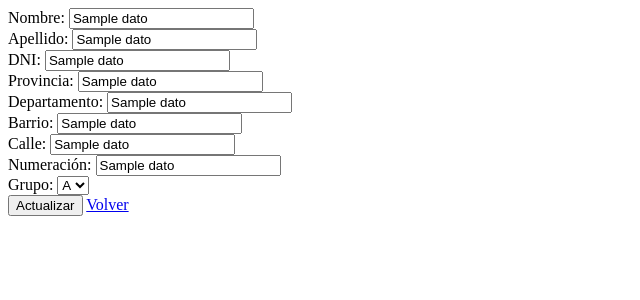
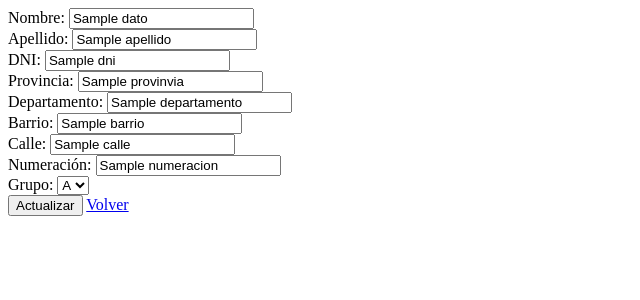
Before and after one commit to 00nic/control_dengue, a Flask app: template templates/editarDatos.html in a window 1280 px wide. Shown: the top 300 px of the page, without its empty margins (0-640 px from the left). Run offline with Flask 3, Linux system fonts and the light colour scheme; the template is opened without the code that fills it: most values are stand-ins (such as "Sample title", 1, 10 or a date in 2020); some libraries are stand-ins or nearby versions.

Commit message:
se arreglo problema con actualizar datos, TODO OK

```diff
--- a/templates/editarDatos.html
+++ b/templates/editarDatos.html
@@ -7,45 +7,45 @@
 </head>
 <body>
     <div>
-        <form action="/actualizarDatos/{{datos.0}}" method="POST">
+        <form action="/actualizarDatos/{{datos['indice']}}" method="POST">
             <div>
                 <label>Nombre:</label>
-                <input type="text" name="nombre" value="{{datos.1}}">
+                <input type="text" name="nombre" value="{{datos['nombre']}}">
             </div>
             <div>
                 <label>Apellido:</label>
-                <input type="text" name="apellido" value="{{datos.2}}">
+                <input type="text" name="apellido" value="{{datos['apellido']}}">
             </div>
             <div>
                 <label>DNI:</label>
-                <input type="text" name="dni" value="{{datos.3}}">
+                <input type="text" name="dni" value="{{datos['dni']}}">
             </div>
             <div>
                 <label>Provincia:</label>
-                <input type="text" name="provincia" value="{{datos.4}}">
+                <input type="text" name="provincia" value="{{datos['provinvia']}}">
             </div>
             <div>
                 <label>Departamento:</label>
-                <input type="text" name="departamento" value="{{datos.5}}">
+                <input type="text" name="departamento" value="{{datos['departamento']}}">
             </div>
             <div>
                 <label>Barrio:</label>
-                <input type="text" name="barrio" value="{{datos.6}}">
+                <input type="text" name="barrio" value="{{datos['barrio']}}">
             </div>
             <div>
                 <label>Calle:</label>
-                <input type="text" name="calle" value="{{datos.7}}">
+                <input type="text" name="calle" value="{{datos['calle']}}">
             </div>
             <div>
                 <label>Numeración:</label>
-                <input type="text" name="numeracion" value="{{datos.8}}">
+                <input type="text" name="numeracion" value="{{datos['numeracion']}}">
             </div>
             <div>
                 <label>Grupo:</label>
                 <select name="caso">
-                  <option value="A" {% if datos.9 == 'A' %}selected{% endif %}>A</option>
-                  <option value="B" {% if datos.9 == 'B' %}selected{% endif %}>B</option>
-                  <option value="C" {% if datos.9 == 'C' %}selected{% endif %}>C</option>
+                  <option value="A" {% if datos[caso] == 'A' %}selected{% endif %}>A</option>
+                  <option value="B" {% if datos[caso] == 'B' %}selected{% endif %}>B</option>
+                  <option value="C" {% if datos[caso] == 'C' %}selected{% endif %}>C</option>
                 </select>
             </div>
             <div>
```
